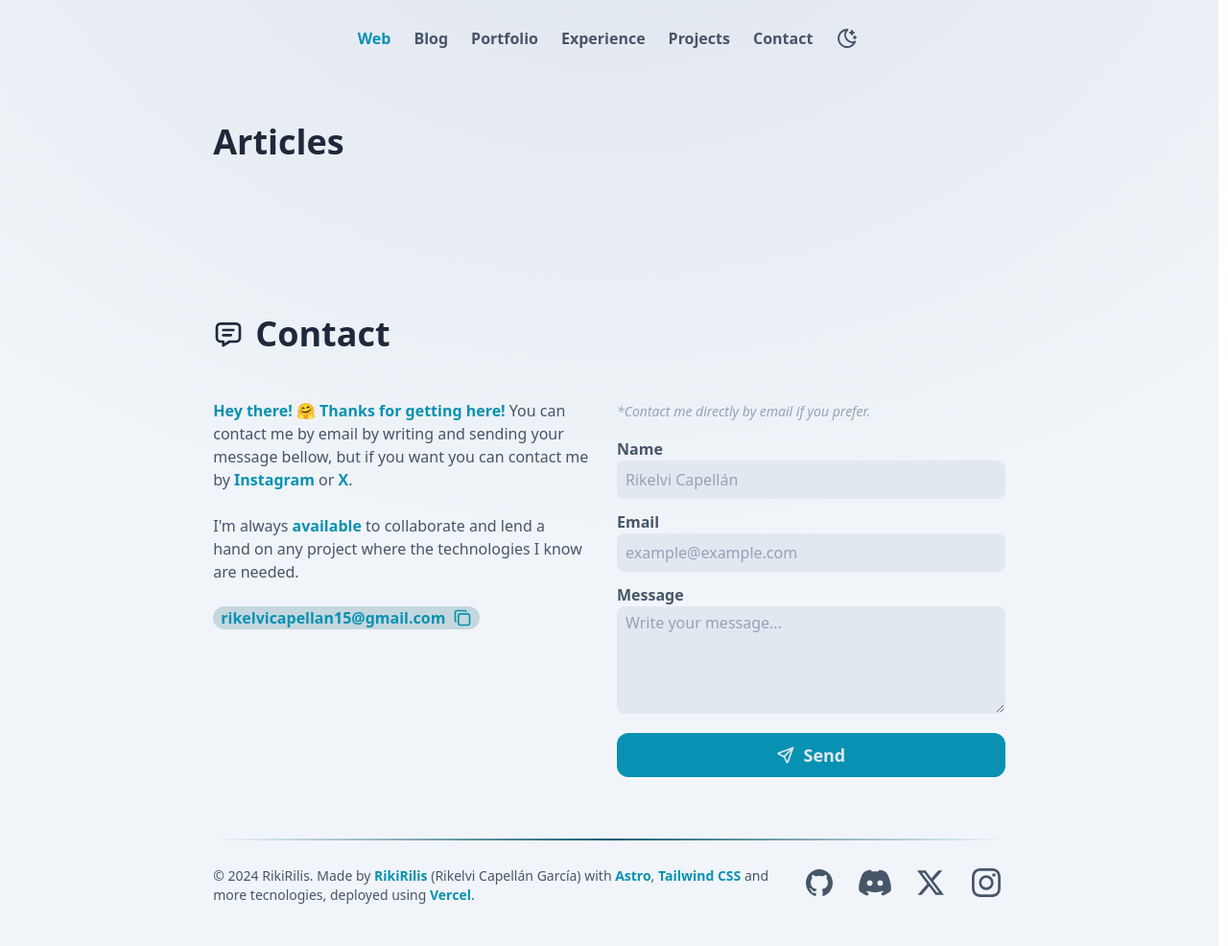
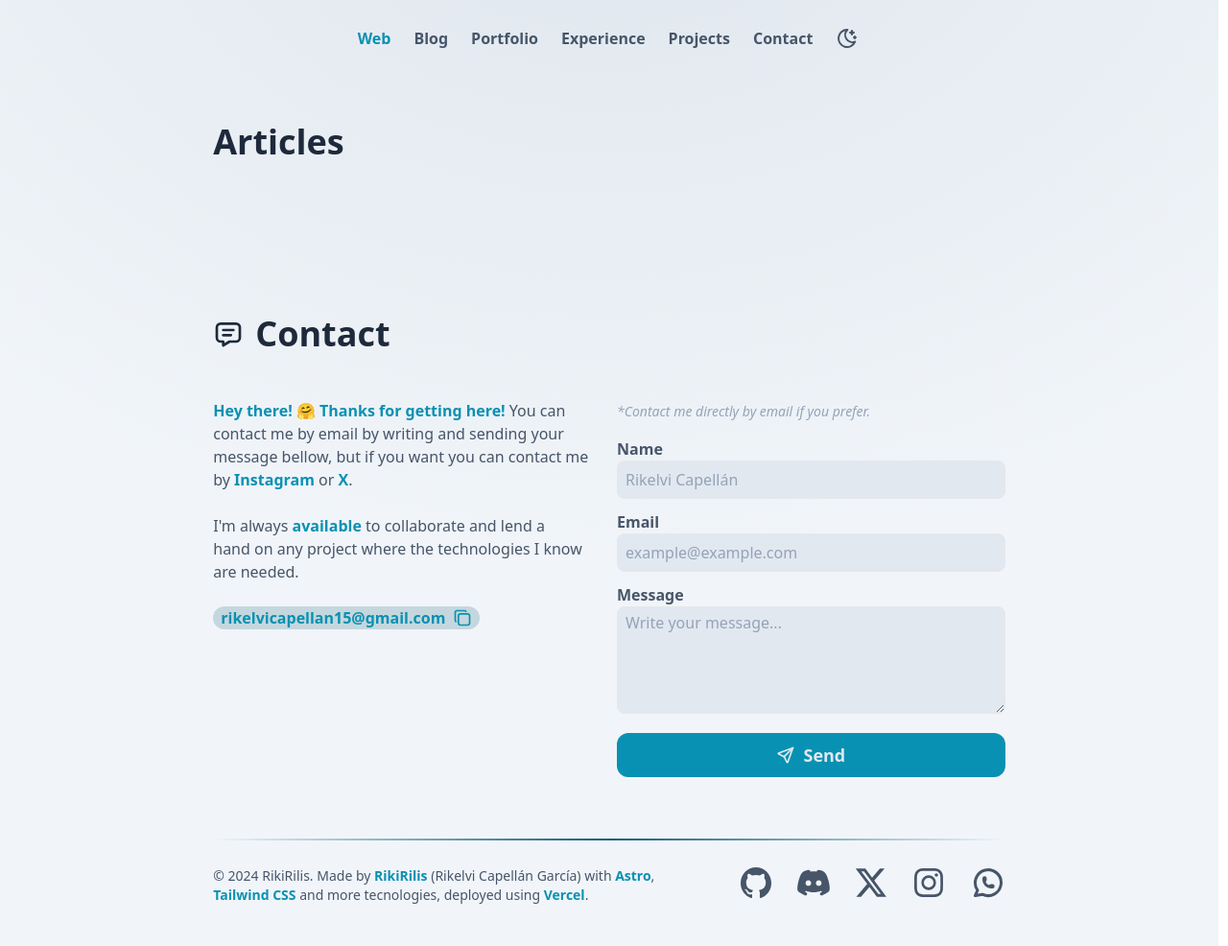
Before and after one commit to RikiRilis/rikirilis-web, an Astro site: page / in a window 1280 px wide. Shown: the whole page at 96% size. Built offline with nearby package versions, Linux system fonts and the light colour scheme; Astro itself is replaced by a stand-in of ours.

Commit message:
WhatsApp channel added at footer

```diff
--- a/src/components/Footer.astro
+++ b/src/components/Footer.astro
@@ -2,6 +2,7 @@
 import Discord from "@/icons/Discord.astro";
 import GitHub from "@/icons/GitHub.astro";
 import Instagram from "@/icons/Instagram.astro";
+import WhatsApp from "@/icons/WhatsApp.astro";
 import X from "@/icons/X.astro";
 import { getI18N } from "@/languages/index.ts";
 
@@ -23,7 +24,7 @@ const i18n = getI18N({ currentLocale });
 				<a
 					rel="noopener noreferrer"
 					href="https://rikirilis.xyz"
-					class="font-bold text-cyan-600 transition-colors active:text-slate-700 active:underline sm:hover:text-slate-700 sm:hover:underline dark:active:text-slate-300 dark:sm:hover:text-slate-300"
+					class="font-bold text-cyan-600 transition-colors active:text-slate-700 active:underline dark:active:text-slate-300 sm:hover:text-slate-700 sm:hover:underline dark:sm:hover:text-slate-300"
 					>RikiRilis</a
 				>
 				(Rikelvi Capellán García) {i18n.FOOTER_TXT_2}
@@ -31,13 +32,13 @@ const i18n = getI18N({ currentLocale });
 					rel="noopener noreferrer"
 					href="https://astro.build"
 					target="_blank"
-					class="font-bold text-cyan-600 transition-colors active:text-slate-700 active:underline sm:hover:text-slate-700 sm:hover:underline dark:active:text-slate-300 dark:sm:hover:text-slate-300"
+					class="font-bold text-cyan-600 transition-colors active:text-slate-700 active:underline dark:active:text-slate-300 sm:hover:text-slate-700 sm:hover:underline dark:sm:hover:text-slate-300"
 					>Astro</a
 				>, <a
 					rel="noopener noreferrer"
 					href="https://tailwindcss.com"
 					target="_blank"
-					class="font-bold text-cyan-600 transition-colors active:text-slate-700 active:underline sm:hover:text-slate-700 sm:hover:underline dark:active:text-slate-300 dark:sm:hover:text-slate-300"
+					class="font-bold text-cyan-600 transition-colors active:text-slate-700 active:underline dark:active:text-slate-300 sm:hover:text-slate-700 sm:hover:underline dark:sm:hover:text-slate-300"
 					>Tailwind CSS</a
 				>
 				{i18n.FOOTER_TXT_3}
@@ -45,7 +46,7 @@ const i18n = getI18N({ currentLocale });
 					rel="noopener noreferrer"
 					href="https://vercel.com"
 					target="_blank"
-					class="font-bold text-cyan-600 transition-colors active:text-slate-700 active:underline sm:hover:text-slate-700 sm:hover:underline dark:active:text-slate-300 dark:sm:hover:text-slate-300"
+					class="font-bold text-cyan-600 transition-colors active:text-slate-700 active:underline dark:active:text-slate-300 sm:hover:text-slate-700 sm:hover:underline dark:sm:hover:text-slate-300"
 					>Vercel</a
 				>.
 			</p>
@@ -64,7 +65,7 @@ const i18n = getI18N({ currentLocale });
 						class="inline-block hover:scale-125 motion-safe:transition motion-reduce:hover:scale-100"
 					>
 						<GitHub
-							class="size-7 text-slate-600 transition-colors active:text-cyan-600 motion-reduce:duration-0 sm:hover:text-cyan-600 dark:text-slate-400"
+							class="size-8 text-slate-600 transition-colors active:text-cyan-600 motion-reduce:duration-0 dark:text-slate-400 sm:hover:text-cyan-600"
 						/>
 					</a>
 				</li>
@@ -77,7 +78,7 @@ const i18n = getI18N({ currentLocale });
 						class="inline-block hover:scale-125 motion-safe:transition motion-reduce:hover:scale-100"
 					>
 						<Discord
-							class="size-10 text-slate-600 transition-colors active:text-cyan-600 motion-reduce:duration-0 sm:hover:text-cyan-600 dark:text-slate-400"
+							class="size-10 text-slate-600 transition-colors active:text-cyan-600 motion-reduce:duration-0 dark:text-slate-400 sm:hover:text-cyan-600"
 						/>
 					</a>
 				</li>
@@ -90,7 +91,7 @@ const i18n = getI18N({ currentLocale });
 						class="inline-block hover:scale-125 motion-safe:transition motion-reduce:hover:scale-100"
 					>
 						<X
-							class="size-7 text-slate-600 transition-colors active:text-cyan-600 motion-reduce:duration-0 sm:hover:text-cyan-600 dark:text-slate-400"
+							class="size-8 text-slate-600 transition-colors active:text-cyan-600 motion-reduce:duration-0 dark:text-slate-400 sm:hover:text-cyan-600"
 						/>
 					</a>
 				</li>
@@ -103,7 +104,20 @@ const i18n = getI18N({ currentLocale });
 						class="inline-block hover:scale-125 motion-safe:transition motion-reduce:hover:scale-100"
 					>
 						<Instagram
-							class="size-10 text-slate-600 transition-colors active:text-cyan-600 motion-reduce:duration-0 sm:hover:text-cyan-600 dark:text-slate-400"
+							class="size-10 text-slate-600 transition-colors active:text-cyan-600 motion-reduce:duration-0 dark:text-slate-400 sm:hover:text-cyan-600"
+						/>
+					</a>
+				</li>
+				<li>
+					<a
+						target="_blank"
+						href="https://whatsapp.com/channel/0029Va8erNPAojYouLjOuG0Y"
+						rel="noopener noreferrer"
+						aria-label="Rikelvi's WhatsApp channel brand logo will open in a new window"
+						class="inline-block hover:scale-125 motion-safe:transition motion-reduce:hover:scale-100"
+					>
+						<WhatsApp
+							class="size-9 text-slate-600 transition-colors active:text-cyan-600 motion-reduce:duration-0 dark:text-slate-400 sm:hover:text-cyan-600"
 						/>
 					</a>
 				</li>
--- /dev/null
+++ b/src/icons/WhatsApp.astro
@@ -0,0 +1,15 @@
+<svg
+	{...Astro.props}
+	width="24"
+	height="24"
+	viewBox="0 0 24 24"
+	fill="none"
+	stroke="currentColor"
+	stroke-width="2"
+	stroke-linecap="round"
+	stroke-linejoin="round"
+	><path stroke="none" d="M0 0h24v24H0z" fill="none"></path><path
+		d="M3 21l1.65 -3.8a9 9 0 1 1 3.4 2.9l-5.05 .9"></path><path
+		d="M9 10a.5 .5 0 0 0 1 0v-1a.5 .5 0 0 0 -1 0v1a5 5 0 0 0 5 5h1a.5 .5 0 0 0 0 -1h-1a.5 .5 0 0 0 0 1"
+	></path></svg
+>
```
